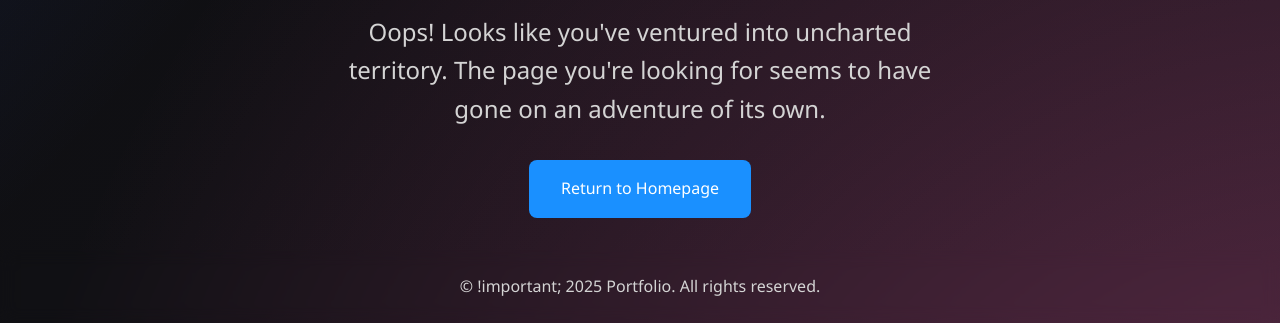
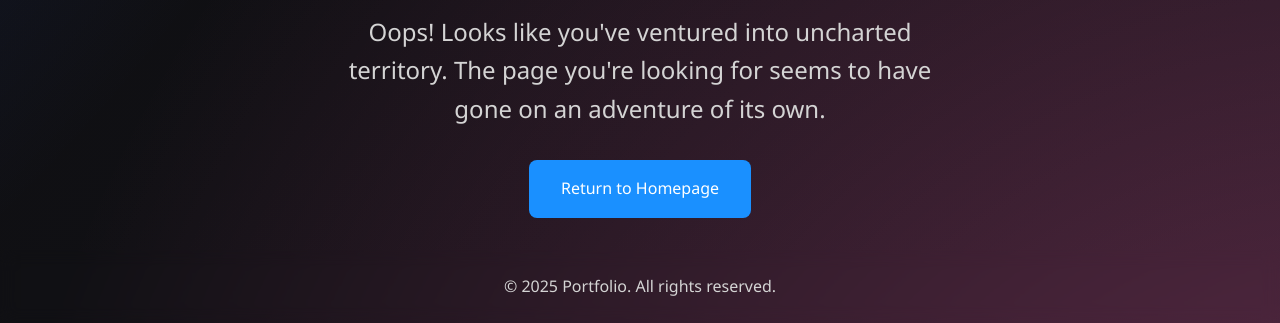
Before and after one commit to SHFw8fW8SsJ8/MyPortfolio, a plain HTML site: page 404.html in a window 1280 px wide. Shown: the part 572-895 px from the top of the page. Drawn offline with Linux system fonts and the light colour scheme.

Commit message:
404 v404

```diff
--- a/404.html
+++ b/404.html
@@ -118,7 +118,7 @@
     </main>
 
     <footer>
-        <p>&copy !important; 2025 Portfolio. All rights reserved.</p>
+        <p>&copy; 2025 Portfolio. All rights reserved.</p>
     </footer>
 </body>
 </html>
```
